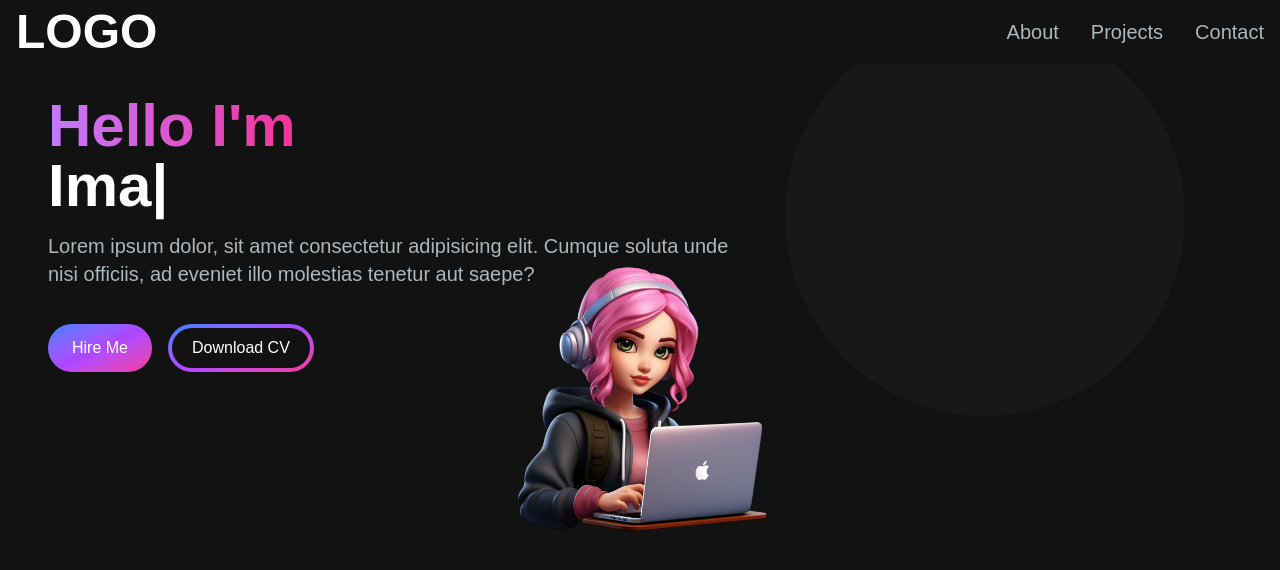
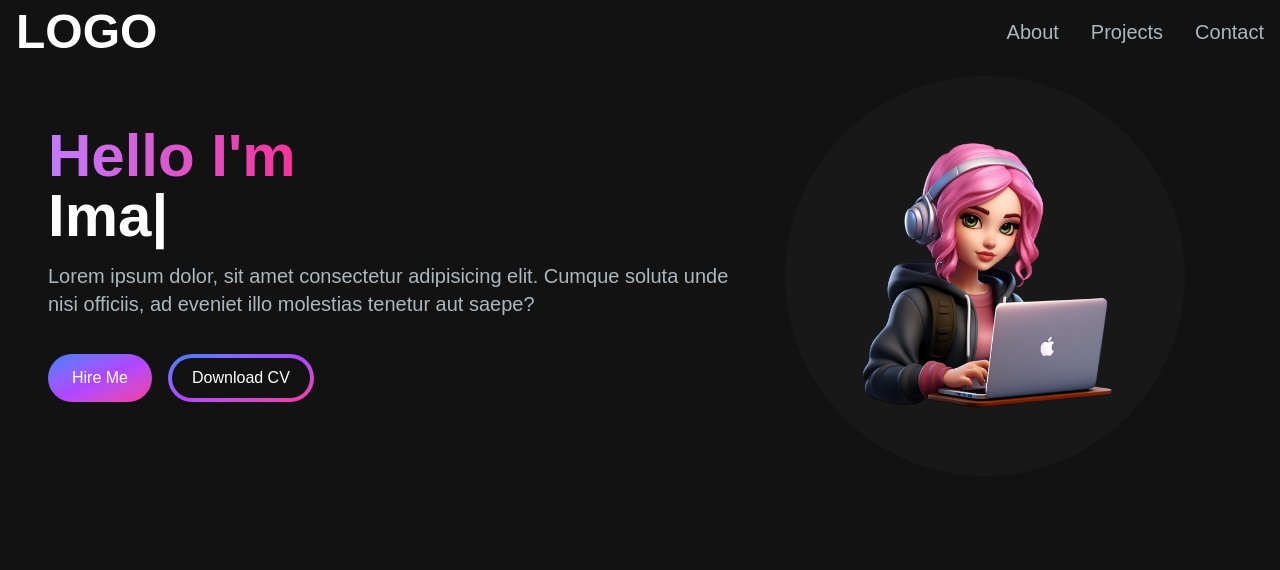
Before and after one commit to ImanPlus/my-portfolio-website, a Next.js app: page / in a window 1280 px wide. Shown: the top 570 px of the page. Built offline with nearby package versions, Linux system fonts and the light colour scheme.

Commit message:
about section

```diff
--- a/app/page.tsx
+++ b/app/page.tsx
@@ -1,3 +1,4 @@
+import AboutSection from "@/components/AboutSection";
 import HeroSection from "@/components/HeroSection";
 import Navbar from '@/components/Navbar';
 
@@ -7,6 +8,7 @@ export default function Home() {
       <Navbar />
       <div className="container mx-auto py-4 px-12">
         <HeroSection />
+        <AboutSection />
       </div>
     </main>
   );
--- /dev/null
+++ b/components/AboutSection.tsx
@@ -0,0 +1,9 @@
+import React from 'react'
+
+export default function AboutSection() {
+  return (
+    <section className='text-white'>
+      <div></div>
+    </section>
+  )
+}
--- a/components/HeroSection.tsx
+++ b/components/HeroSection.tsx
@@ -36,12 +36,12 @@ export default function HeroSection() {
             </button>
           </div>
         </div>
-        <div className="col-span-5 place-self-center mt-4 lg:mt-0">
-          <div className="rounded-full bg-[#181818] w-[250px] h-[250px] lg:w-[400px] lg:h-[400px] ">
+        <div className="col-span-5 place-self-center mt-4 lg:mt-[3.75rem]">
+          <div className="rounded-full bg-[#181818] w-[250px] h-[250px] lg:w-[400px] lg:h-[400px] relative">
             <Image
               src="/images/hero-image.png"
               alt="hero image"
-              className="absolute transform -translate-x-1/2 -translate-y-1/2 top-1/2 left-1/2"
+               className="absolute transform -translate-x-1/2 -translate-y-1/2 top-1/2 left-1/2"
               width={300}
               height={300}
             />
--- a/components/MenuOverlay.tsx
+++ b/components/MenuOverlay.tsx
@@ -1,9 +1,18 @@
-import React from 'react'
+import React from "react";
+import NavLink from "./NavLink";
 
-export default function MenuOverlay() {
+interface ILinks {
+  path: string;
+  title: string;
+}
+export default function MenuOverlay({ links }: { links: ILinks[] }) {
   return (
-    <div>
-
-    </div>
-  )
+    <ul className="flex flex-col py-4 items-center">
+      {links.map((link, index) => (
+        <li key={index}>
+          <NavLink href={link.path} title={link.title} />
+        </li>
+      ))}
+    </ul>
+  );
 }
--- a/components/Navbar.jsx
+++ b/components/Navbar.jsx
@@ -3,7 +3,7 @@ import Link from "next/link";
 import NavLink from "./NavLink";
 import { useState } from "react";
 import { FaBars, FaXmark } from "react-icons/fa6";
-
+import MenuOverlay from "./MenuOverlay";
 
 const navLinks = [
   { path: "#about", title: "About" },
@@ -15,7 +15,7 @@ export default function Navbar() {
   const [navBarOpen, setNavBarOpen] = useState(false);
 
   return (
-    <nav className="fixed top-0 left-0 right-0 z-10 bg-[#121212] bg-opacity-90">
+    <nav className="fixed top-0 left-0 right-0 z-10 bg-[#121212] bg-opacity-100">
       <div className="flex flex-wrap items-center justify-between mx-auto px-4 py-2">
         <Link
           href={"/"}
@@ -25,11 +25,17 @@ export default function Navbar() {
         </Link>
         <div className="mobile-menu block md:hidden">
           {!navBarOpen ? (
-            <button onClick={() => setNavBarOpen(true)} className="flex items-center px-3 py-2 border rounded border-slate-200 text-slate-200 hover:text-white hover:border-white">
+            <button
+              onClick={() => setNavBarOpen(true)}
+              className="flex items-center px-3 py-2 border rounded border-slate-200 text-slate-200 hover:text-white hover:border-white"
+            >
               <FaBars className="h-5 w-5" />
             </button>
           ) : (
-            <button onClick={() => setNavBarOpen(false)} className="flex items-center px-3 py-2 border rounded border-slate-200 text-slate-200 hover:text-white hover:border-white">
+            <button
+              onClick={() => setNavBarOpen(false)}
+              className="flex items-center px-3 py-2 border rounded border-slate-200 text-slate-200 hover:text-white hover:border-white"
+            >
               <FaXmark className="h-5 w-5" />
             </button>
           )}
@@ -44,6 +50,7 @@ export default function Navbar() {
           </ul>
         </div>
       </div>
+      {navBarOpen ? <MenuOverlay links={navLinks} /> : null}
     </nav>
   );
 }
```
